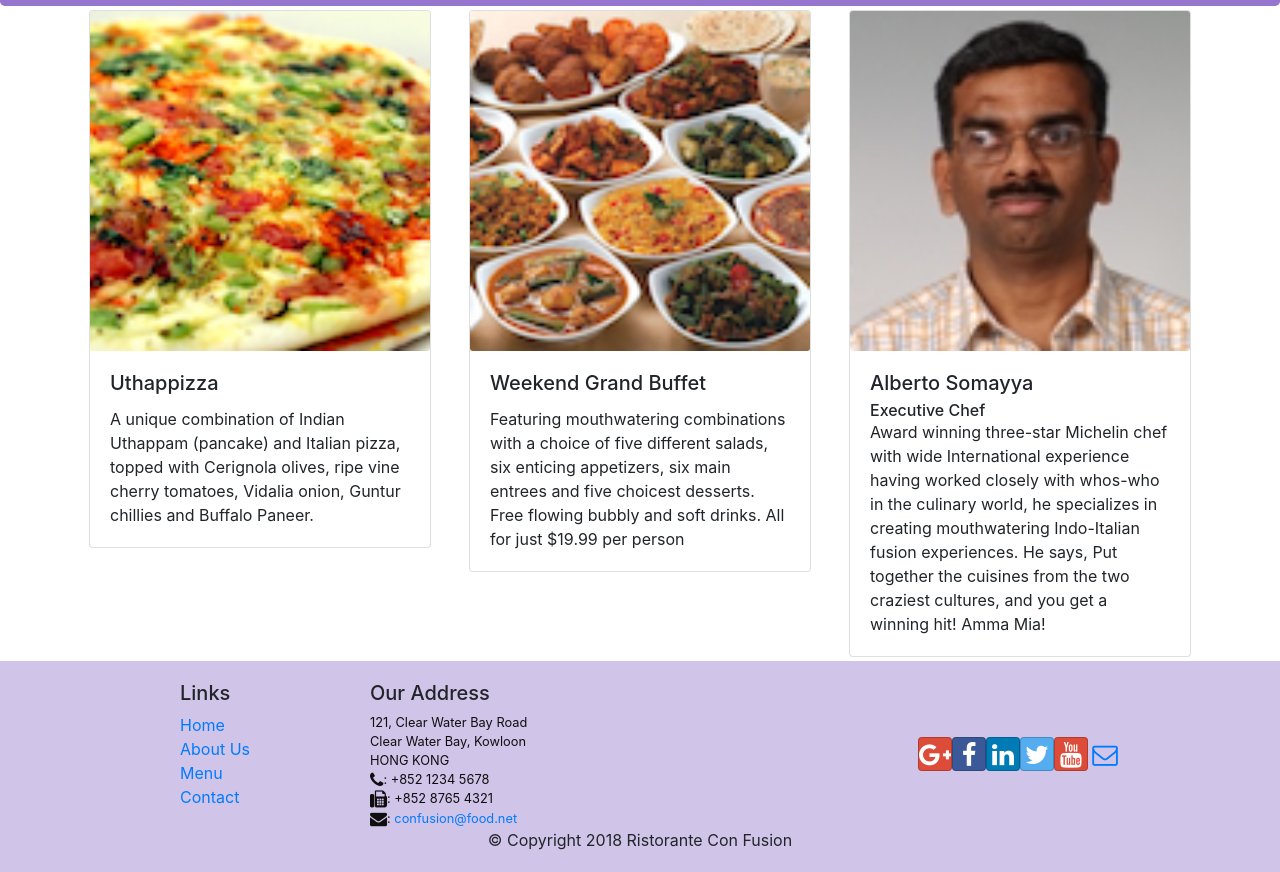
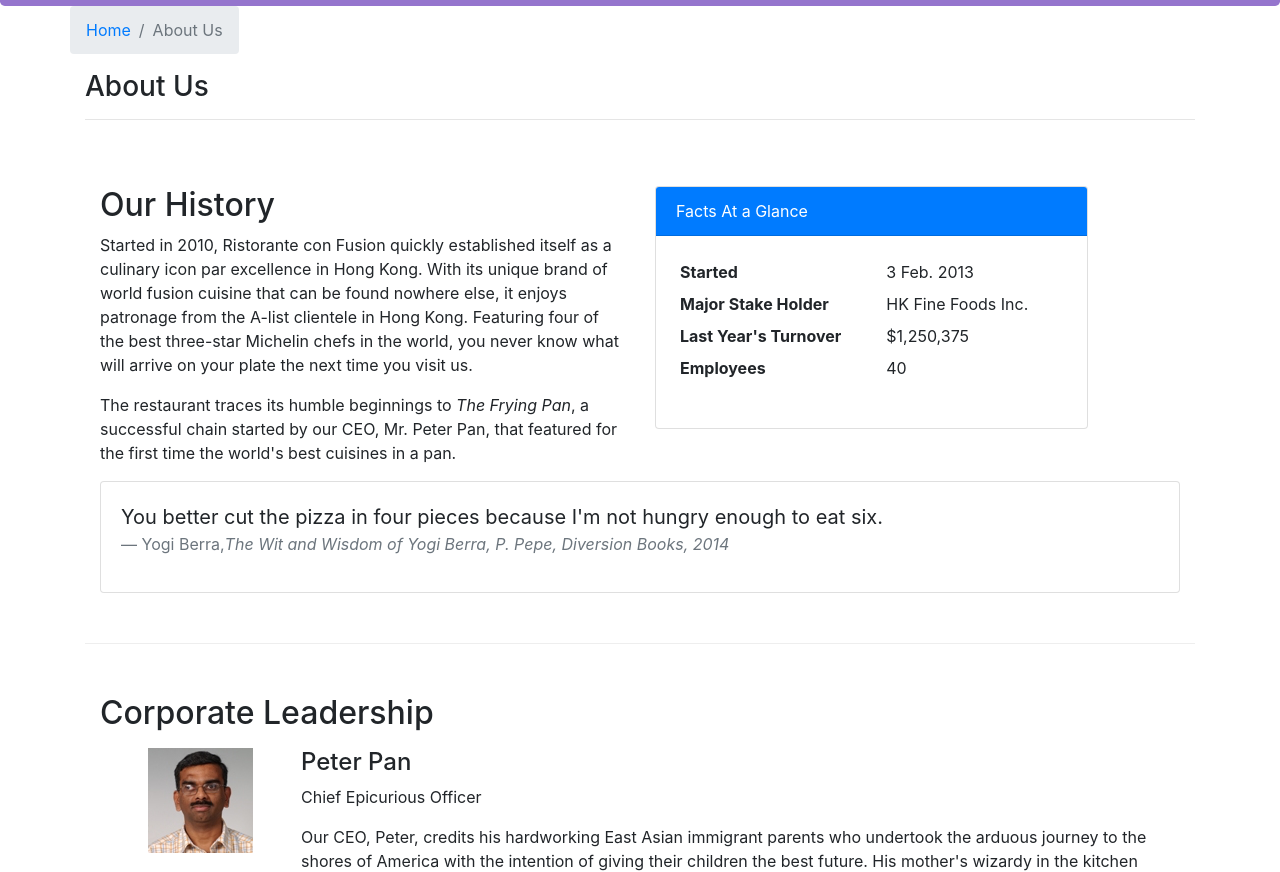
Before and after one commit to yohanchathuranga72565/React-confusion-app, a React (Create React App) app: page /aboutus in a window 1280 px wide. Before the commit this address led to /home. Shown: the part 336-1208 px from the top of the page. Built offline with nearby package versions, Linux system fonts and the light colour scheme.

Commit message:
Assignment 2

```diff
--- /dev/null
+++ b/src/components/AboutComponent.js
@@ -0,0 +1,103 @@
+import React from 'react';
+import { Breadcrumb, BreadcrumbItem, Card, CardBody, CardHeader, Media } from 'reactstrap';
+import { Link } from 'react-router-dom';
+
+
+
+function RenderLeader(props){
+    return(
+        props.leaders.map((leader)=>{
+            return(
+                <Media className="m-2">
+                    <Media left className="mr-5">
+                        <Media object src={leader.image} alt={leader.name} />
+                    </Media>
+                    <Media body>
+                        <Media heading>
+                            {leader.name}
+                        </Media>
+                        <p>{leader.designation}</p>
+                        <p>{leader.description}</p>
+                    </Media>
+                </Media>
+            );
+        })
+
+    );
+
+}
+
+
+function About(props) {
+
+    const leaders = props.leaders.map((leader) => {
+        return (
+            <p>Leader {leader.name}</p>
+        );
+    });
+
+    return(
+        <div className="container">
+            <div className="row">
+                <Breadcrumb>
+                    <BreadcrumbItem><Link to="/home">Home</Link></BreadcrumbItem>
+                    <BreadcrumbItem active>About Us</BreadcrumbItem>
+                </Breadcrumb>
+                <div className="col-12">
+                    <h3>About Us</h3>
+                    <hr />
+                </div>
+            </div>
+            <div className="row row-content">
+                <div className="col-12 col-md-6">
+                    <h2>Our History</h2>
+                    <p>Started in 2010, Ristorante con Fusion quickly established itself as a culinary icon par excellence in Hong Kong. With its unique brand of world fusion cuisine that can be found nowhere else, it enjoys patronage from the A-list clientele in Hong Kong.  Featuring four of the best three-star Michelin chefs in the world, you never know what will arrive on your plate the next time you visit us.</p>
+                    <p>The restaurant traces its humble beginnings to <em>The Frying Pan</em>, a successful chain started by our CEO, Mr. Peter Pan, that featured for the first time the world's best cuisines in a pan.</p>
+                </div>
+                <div className="col-12 col-md-5">
+                    <Card>
+                        <CardHeader className="bg-primary text-white">Facts At a Glance</CardHeader>
+                        <CardBody>
+                            <dl className="row p-1">
+                                <dt className="col-6">Started</dt>
+                                <dd className="col-6">3 Feb. 2013</dd>
+                                <dt className="col-6">Major Stake Holder</dt>
+                                <dd className="col-6">HK Fine Foods Inc.</dd>
+                                <dt className="col-6">Last Year's Turnover</dt>
+                                <dd className="col-6">$1,250,375</dd>
+                                <dt className="col-6">Employees</dt>
+                                <dd className="col-6">40</dd>
+                            </dl>
+                        </CardBody>
+                    </Card>
+                </div>
+                <div className="col-12">
+                    <Card>
+                        <CardBody className="bg-faded">
+                            <blockquote className="blockquote">
+                                <p className="mb-0">You better cut the pizza in four pieces because
+                                    I'm not hungry enough to eat six.</p>
+                                <footer className="blockquote-footer">Yogi Berra,
+                                <cite title="Source Title">The Wit and Wisdom of Yogi Berra,
+                                    P. Pepe, Diversion Books, 2014</cite>
+                                </footer>
+                            </blockquote>
+                        </CardBody>
+                    </Card>
+                </div>
+            </div>
+            <div className="row row-content">
+                <div className="col-12">
+                    <h2>Corporate Leadership</h2>
+                </div>
+                <div className="col-12">
+                    <Media list>
+                        <RenderLeader leaders ={props.leaders}/>
+                    </Media>
+                </div>
+            </div>
+        </div>
+    );
+}
+
+export default About;
--- a/src/components/MainComponent.js
+++ b/src/components/MainComponent.js
@@ -4,6 +4,7 @@
 import Footer from  './FooterComponent';
 import Home from './HomeComponent';
 import Contact from './ContactComponent';
+import About from './AboutComponent';
 import { DISHES } from '../shared/dishes';
 import { COMMENTS } from '../shared/comments';
 import { LEADERS } from '../shared/leaders';
@@ -55,6 +56,7 @@
             <Route path="/home" component = {HomePage} />
             <Route exact path = "/menu" component = {()=><Menu dishes = {this.state.dishes}/>} />
             <Route path="/menu/:dishId" component={DishWithId} />
+            <Route exact path="/aboutus" component={()=><About leaders={this.state.leaders}/>} />
             <Route exact path = "/contactus" component = {Contact} />
             <Redirect to = "/home"/>
           </Switch>
```
